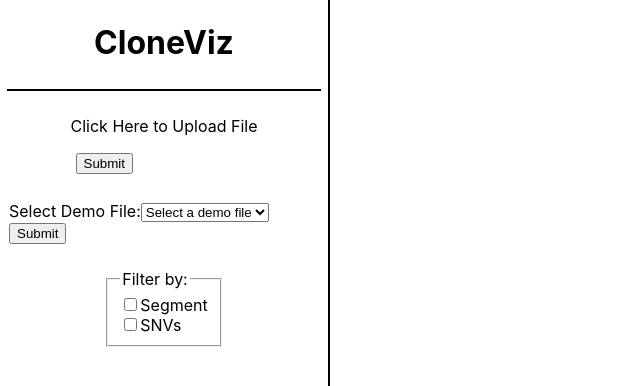
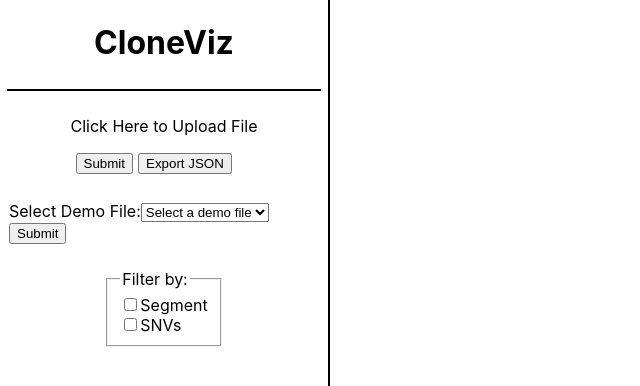
Before and after one commit to elkebir-group/cloneviz, a React (Create React App) app: page / in a window 1280 px wide. Shown: the top 386 px of the page, without its empty margins (0-640 px from the left). Built offline with nearby package versions, Linux system fonts and the light colour scheme; what cytoscape-dagre would draw is missing.

Commit message:
added export functionality

```diff
--- a/src/App.js
+++ b/src/App.js
@@ -93,7 +93,7 @@ const App = () => {
       event.preventDefault()
       if (file !== undefined) {
         file.text().then((result) => {
-          console.log(result)
+          // console.log(result)
           updateTree(result);
         })
       }
--- a/src/Sidebar.js
+++ b/src/Sidebar.js
@@ -1,9 +1,31 @@
 import React, { useState } from 'react';
 import "./Sidebar.css";
 
-const demoFiles = []
+const Sidebar = ({ onsubmitSelectedFile, onSelectFile, selectedFile, demoFiles, onSelectDemoFile, onSubmitDemoForm }) => {
 
-const Sidebar = ({ onsubmitSelectedFile, onSelectFile, selectedFile, demoFiles, onSelectDemoFile, onSubmitDemoForm }) => {
+  // const [jsonExportData, setJsonExportData] = useState(null);
+
+  // Function to handle exporting JSON
+  const handleExportJSON = () => {
+    if (selectedFile) {
+      const reader = new FileReader();
+
+      reader.onload = (event) => {
+        const jsonData = event.target.result;
+        const blob = new Blob([jsonData], { type: 'application/json' });
+        const url = URL.createObjectURL(blob);
+        const a = document.createElement('a');
+        a.href = url;
+        a.download = selectedFile.name;
+        document.body.appendChild(a);
+        a.click();
+        document.body.removeChild(a);
+        URL.revokeObjectURL(url);
+      };
+
+      reader.readAsText(selectedFile);
+    }
+  };
 
   return (
 
@@ -30,6 +52,8 @@ const Sidebar = ({ onsubmitSelectedFile, onSelectFile, selectedFile, demoFiles,
                   )}
                 </label>
                 <button className="left-margin" type="submit">Submit</button>
+                {/* Export JSON button */}
+                <button className="left-margin" onClick={handleExportJSON}>Export JSON</button>
               </form>
           </div>
 
```
